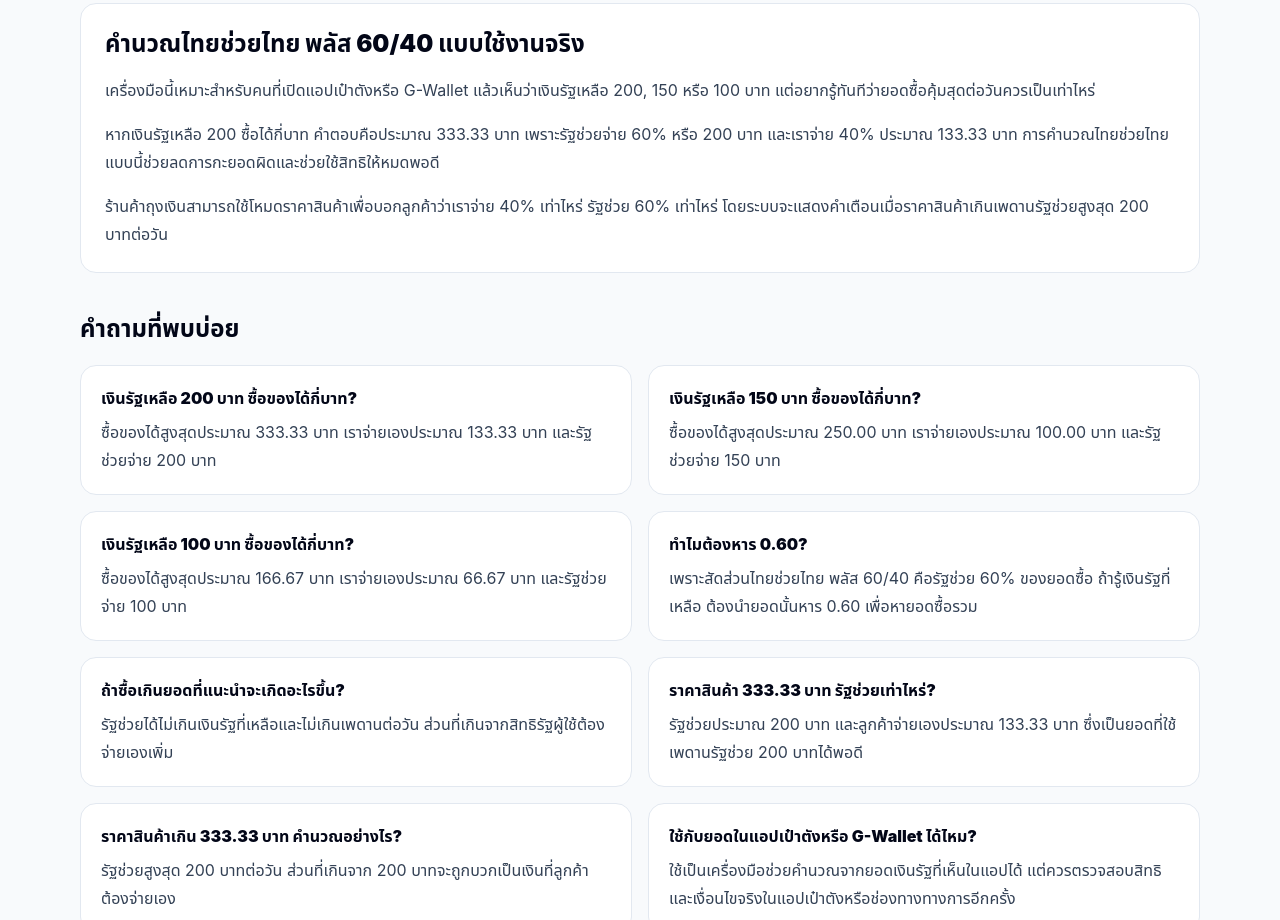
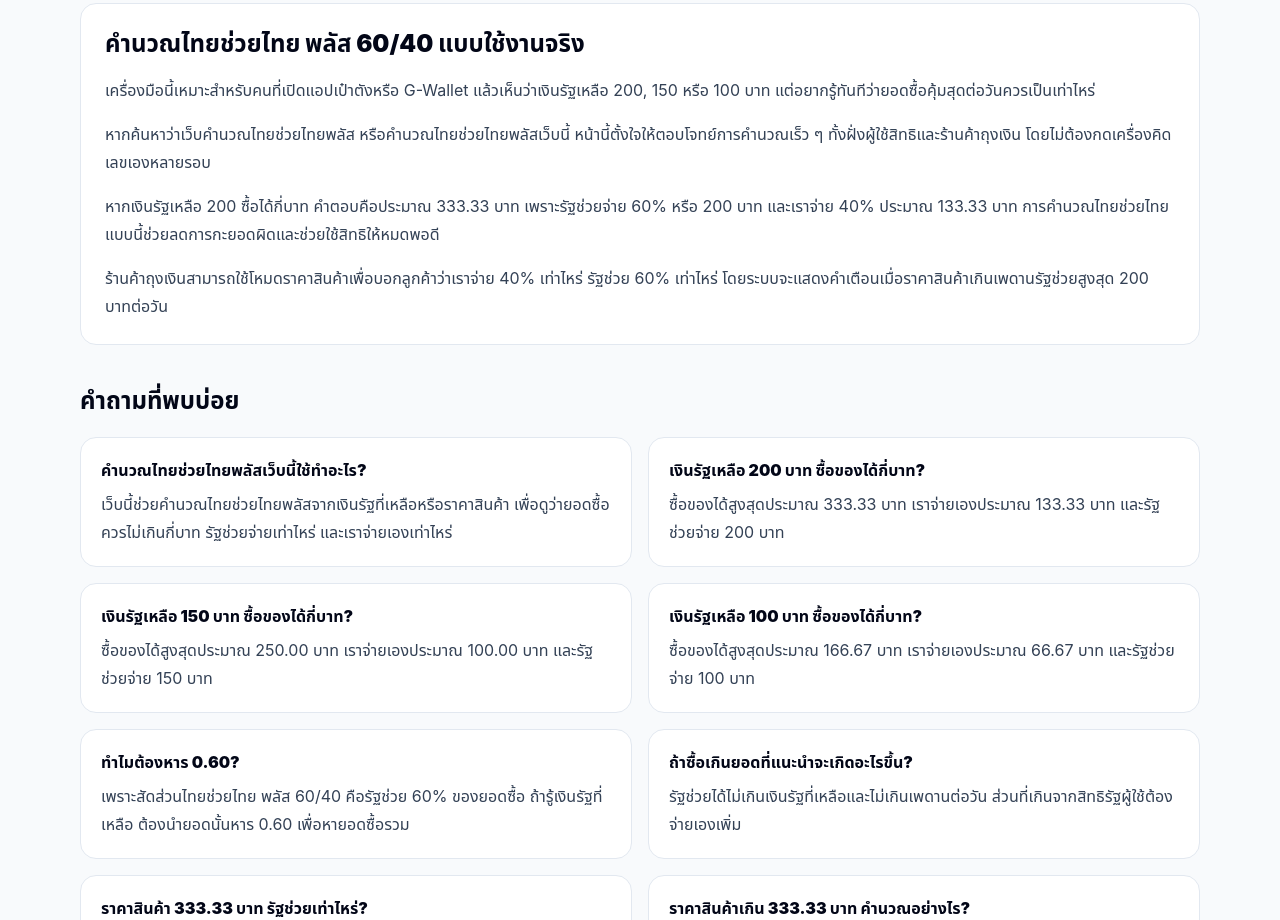
Before and after one commit to koonray01/thai-chuai-calc, a Next.js app: page / in a window 1280 px wide. Shown: the part 1600-2520 px from the top of the page. Built offline with nearby package versions, Linux system fonts and the light colour scheme.

Commit message:
Add SEO keyword for Thai Chuai Thai Plus web

```diff
--- a/app/layout.tsx
+++ b/app/layout.tsx
@@ -17,6 +17,9 @@
   keywords: [
     "คำนวณไทยช่วยไทย",
     "คำนวณไทยช่วยไทย พลัส",
+    "คำนวณไทยช่วยไทยพลัสเว็บ",
+    "คํานวณไทยช่วยไทยพลัสเว็บ",
+    "เว็บคำนวณไทยช่วยไทยพลัส",
     "ไทยช่วยไทย 60/40",
     "เงินรัฐเหลือ 200 ซื้อได้กี่บาท",
     "เงินรัฐเหลือ 150 ซื้อได้กี่บาท",
--- a/app/page.tsx
+++ b/app/page.tsx
@@ -4,6 +4,11 @@
 const popularAmounts = [200, 150, 120, 100, 80, 50, 30, 10];
 
 const faqs = [
+  {
+    question: "คำนวณไทยช่วยไทยพลัสเว็บนี้ใช้ทำอะไร?",
+    answer:
+      "เว็บนี้ช่วยคำนวณไทยช่วยไทยพลัสจากเงินรัฐที่เหลือหรือราคาสินค้า เพื่อดูว่ายอดซื้อควรไม่เกินกี่บาท รัฐช่วยจ่ายเท่าไหร่ และเราจ่ายเองเท่าไหร่",
+  },
   {
     question: "เงินรัฐเหลือ 200 บาท ซื้อของได้กี่บาท?",
     answer:
@@ -135,6 +140,10 @@
               แต่อยากรู้ทันทีว่ายอดซื้อคุ้มสุดต่อวันควรเป็นเท่าไหร่
             </p>
             <p>
+              หากค้นหาว่าเว็บคำนวณไทยช่วยไทยพลัส หรือคำนวณไทยช่วยไทยพลัสเว็บนี้ หน้านี้ตั้งใจให้ตอบโจทย์การคำนวณเร็ว ๆ
+              ทั้งฝั่งผู้ใช้สิทธิและร้านค้าถุงเงิน โดยไม่ต้องกดเครื่องคิดเลขเองหลายรอบ
+            </p>
+            <p>
               หากเงินรัฐเหลือ 200 ซื้อได้กี่บาท คำตอบคือประมาณ 333.33 บาท เพราะรัฐช่วยจ่าย 60% หรือ 200 บาท
               และเราจ่าย 40% ประมาณ 133.33 บาท การคำนวณไทยช่วยไทยแบบนี้ช่วยลดการกะยอดผิดและช่วยใช้สิทธิให้หมดพอดี
             </p>
```
